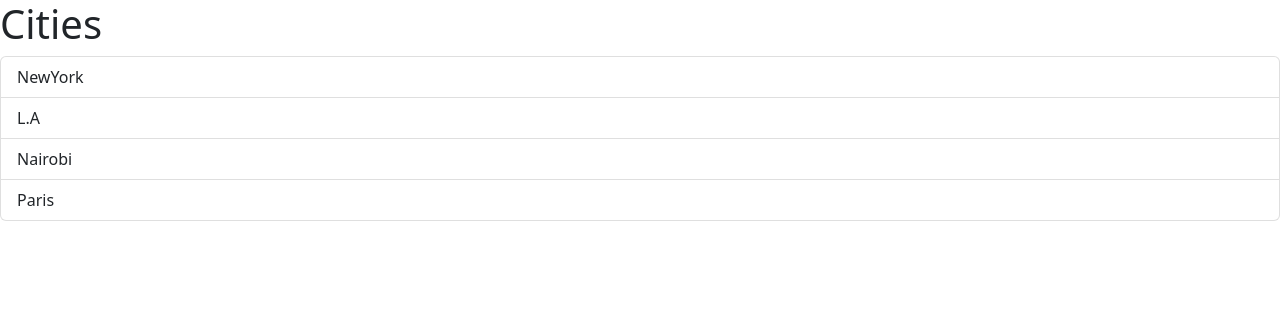
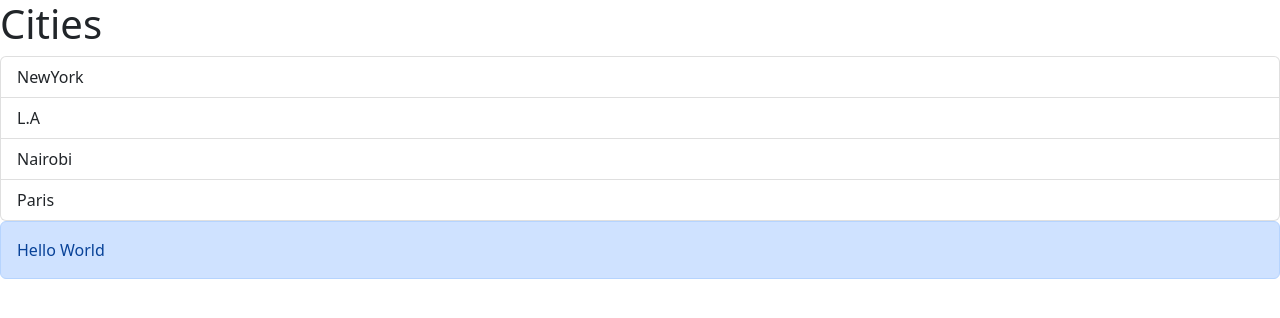
Before and after one commit to KabongeHajarah/app-react, a React (Vite) app: page / in a window 1280 px wide. Shown: the top 318 px of the page. Built offline with nearby package versions, Linux system fonts and the light colour scheme.

Commit message:
Passing children to a component

```diff
--- a/src/App.tsx
+++ b/src/App.tsx
@@ -1,5 +1,5 @@
   import ListGroup from "./components/ListGroup"
-
+import Alert from "./components/alert";
 
   function App (){
     let items =[
@@ -13,8 +13,15 @@
 
   }
   return (
+    <>
   <div><ListGroup items={items} heading="Cities" onSelection={handleSelection}/> </div>
+<div >
+<Alert>
+ Hello World
+</Alert>
 
+</div>
+</>
     );
   }
   export  default App
--- /dev/null
+++ b/src/components/alert.tsx
@@ -0,0 +1,15 @@
+import React, { ReactNode } from 'react'
+ interface Props {
+    children:ReactNode;
+  }
+const Alert
+= ({children}:Props) => {
+  return (
+    <div className='alert alert-primary'>
+        {children}
+
+    </div>
+  )
+}
+
+export default Alert
```
